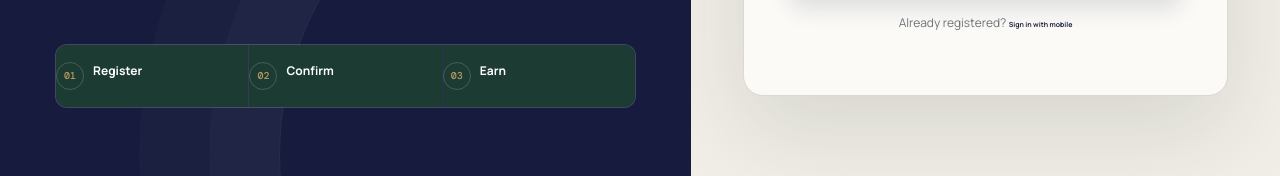
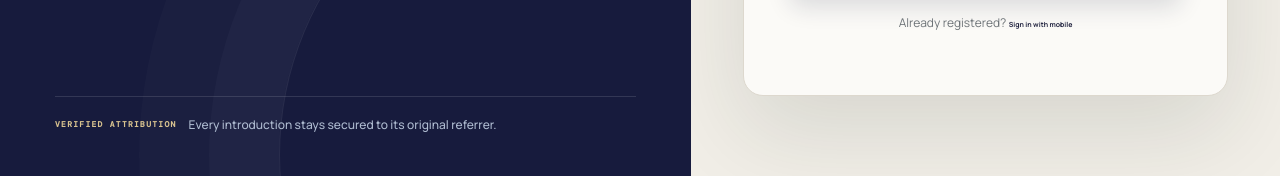
Before and after one commit to srslogics/Visual-Vibration, a website: page partner.html in a window 1280 px wide. Shown: the part 624-800 px from the top of the page. Drawn offline with nearby package versions, Linux system fonts and the light colour scheme; a web font is replaced by a local one.

Commit message:
Simplify partner onboarding hero

```diff
--- a/partner.html
+++ b/partner.html
@@ -18,14 +18,14 @@
   <link href="https://fonts.googleapis.com/css2?family=DM+Mono:wght@400;500&family=Manrope:wght@400;500;600;700&family=Playfair+Display:ital,wght@0,600;1,600&display=swap" rel="stylesheet" />
   <link rel="stylesheet" href="partner.css" />
   <link rel="stylesheet" href="partner-app.css" />
-  <link rel="stylesheet" href="premium.css?v=20260825-6" />
+  <link rel="stylesheet" href="premium.css?v=20260825-7" />
 </head>
 <body>
   <main class="entry-shell" id="entryScreen">
     <section class="entry-story">
       <a class="partner-brand" href="partner.html"><span><img src="/visual-vibrations-logo.jpg" alt=""></span><div><b>Vantage Circle</b><small>VISUAL VIBRATIONS PARTNER PROGRAMME</small></div></a>
       <div class="story-copy"><div class="experience-seal light"><span></span> THE PRIVATE PARTNER CIRCLE</div><p class="eyebrow light">ARCHITECTS · DESIGNERS · CUSTOMERS</p><h1>Your introductions<br>deserve <em>recognition.</em></h1></div>
-      <div class="proof-promise"><div><span>01</span><p><b>Register</b></p></div><div><span>02</span><p><b>Confirm</b></p></div><div><span>03</span><p><b>Earn</b></p></div></div>
+      <p class="story-note"><span>Verified attribution</span> Every introduction stays secured to its original referrer.</p>
     </section>
     <section class="entry-panel">
       <div class="entry-card">
--- a/premium.css
+++ b/premium.css
@@ -184,17 +184,24 @@ button:focus-visible, a:focus-visible, input:focus-visible, select:focus-visible
 .partner-brand small { font-size: 8px; letter-spacing: .15em; }
 .story-copy h1 { max-width: 680px; font-size: clamp(48px,5.3vw,76px); line-height: .98; }
 .story-copy>p:last-child { max-width: 680px; font-size: 14px; line-height: 1.85; }
-.proof-promise>div { padding: 17px 0; }
-.proof-promise>div>span { font-size: 10px; }
-.proof-promise b { font-size: 12px; }
-.proof-promise small { margin-top: 4px; font-size: 10px; line-height: 1.5; }
 .story-note {
-  display: grid;
-  gap: 4px;
-  font-size: 11px;
-  letter-spacing: .01em;
+  display: flex;
+  align-items: center;
+  gap: 12px;
+  max-width: 620px;
+  padding-top: 18px;
+  border-top: 1px solid rgba(255,255,255,.12);
+  color: #aeb9cc;
+  font: 500 12px/1.6 Manrope,sans-serif;
+  letter-spacing: 0;
 }
-.story-note span { color: #d4c39b; font: 600 8px DM Mono,monospace; letter-spacing: .16em; text-transform: uppercase; }
+.story-note span {
+  flex: 0 0 auto;
+  color: #d4c39b;
+  font: 600 8px DM Mono,monospace;
+  letter-spacing: .16em;
+  text-transform: uppercase;
+}
 .entry-panel { padding: 40px; }
 .entry-card, .flow-card, .confirm-card {
   border: 1px solid rgba(214,207,194,.9);
@@ -392,9 +399,7 @@ button:focus-visible, a:focus-visible, input:focus-visible, select:focus-visible
   .entry-story .partner-brand { margin-bottom: 64px; }
   .story-copy h1 { font-size: 49px; }
   .story-copy>p:last-child { font-size: 13px; }
-  .proof-promise { margin-top: 40px; }
-  .proof-promise>div:last-child { border-bottom: 0; }
-  .story-note { margin-top: 22px; }
+  .story-note { align-items: flex-start; margin-top: 22px; }
   .entry-panel { padding: 0 12px 28px; background: var(--green); }
   .entry-card { max-width: none; padding: 30px 20px; border-radius: 18px; }
   .entry-card h2, .flow-card h1, .confirm-card h1 { font-size: 34px; }
--- a/sw.js
+++ b/sw.js
@@ -1,4 +1,4 @@
-const CACHE_NAME = 'vantage-shell-2026-08-25-6';
+const CACHE_NAME = 'vantage-shell-2026-08-25-7';
 const APP_SHELL = [
   '/',
   '/index.html',
```
Also changed, not shown: index.html (+1 -1 lines).
